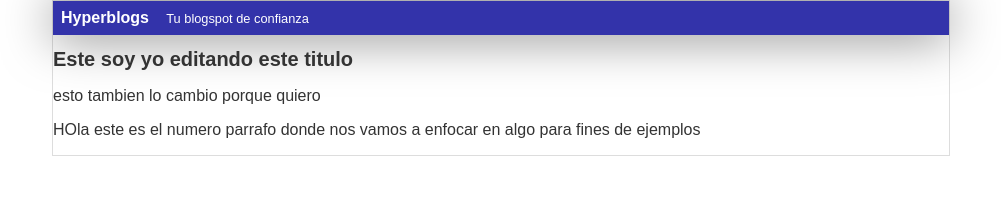
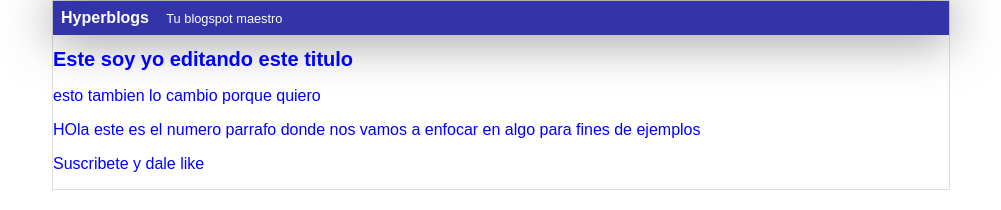
Before and after one commit to Miguelcode2021/hyperblog, a plain HTML site: page index.html in a window 1280 px wide. Shown: the whole page, without its empty margins (139-1140 px from the left). Drawn offline with Linux system fonts and the light colour scheme; files that its build step writes are made by us from their sources; files whose address does not match are found by name.

Commit message:
Agrege suscribcion y cambie cabecera por maestro

```diff
--- a/index.html
+++ b/index.html
@@ -6,12 +6,13 @@
 		<div id="container">
 			<div id="cabecera">
 				Hyperblogs
-				<span id="tagline">Tu blogspot de confianza</span>
+				<span id="tagline">Tu blogspot maestro</span>
 			</div>
 			<div id="post">
 				<h1>Este soy yo editando este titulo</h1>
 				<p>esto tambien lo cambio porque quiero</p>
 				<p>HOla este es el numero parrafo donde nos vamos a enfocar en algo para fines de ejemplos</p>
+				<p>Suscribete y dale like</p>
 		</div>
 
 	</body>
--- a/style.css
+++ b/style.css
@@ -1,7 +1,7 @@
 body
 {
  text-align: left;
- color: #333;
+ color:blue;
  font-family: "Arial";
  font-size: 16px;
  margin: 0;
```
